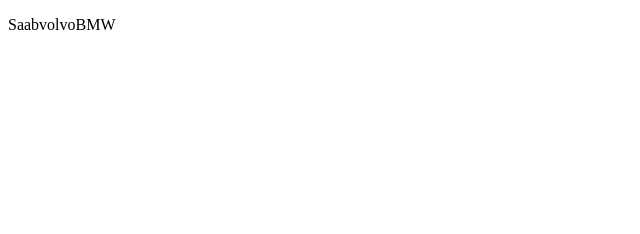
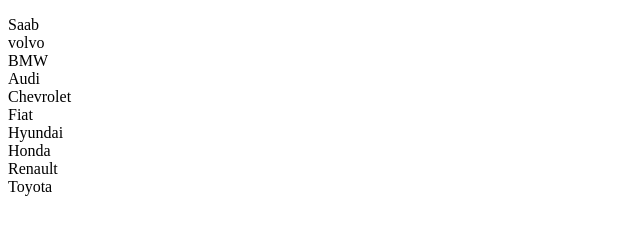
Before and after one commit to patriciafelipe/aula_vetores_e_matrizes, a plain HTML site: page index.html in a window 1280 px wide. Shown: the whole page, without its empty margins (0-640 px from the left). Drawn offline with Linux system fonts and the light colour scheme.

Commit message:
Vetores e matrizes

```diff
--- a/index.html
+++ b/index.html
@@ -6,13 +6,21 @@
 	<p id="demo"></p>
 
 <script>
+// var cars = ["saab","volvo","bmw"]; <Pode declarar assim tbm
 var cars = [];
 cars [0] = "Saab";
 cars [1] = "volvo";
 cars [2] = "BMW";
+cars [3] = "Audi";
+cars [4] = "Chevrolet";
+cars [5] = "Fiat";
+cars [6] = "Hyundai";
+cars [7] = "Honda";
+cars [8] = "Renault";
+cars [9] = "Toyota";
 // document.getElementById("demo").innerHTML = cars[2];
 for(var i=0;i<cars.length;i++){
-document.write(cars[i]);
+document.write(cars[i]+"<br>");
 }
 </script>
 
```
